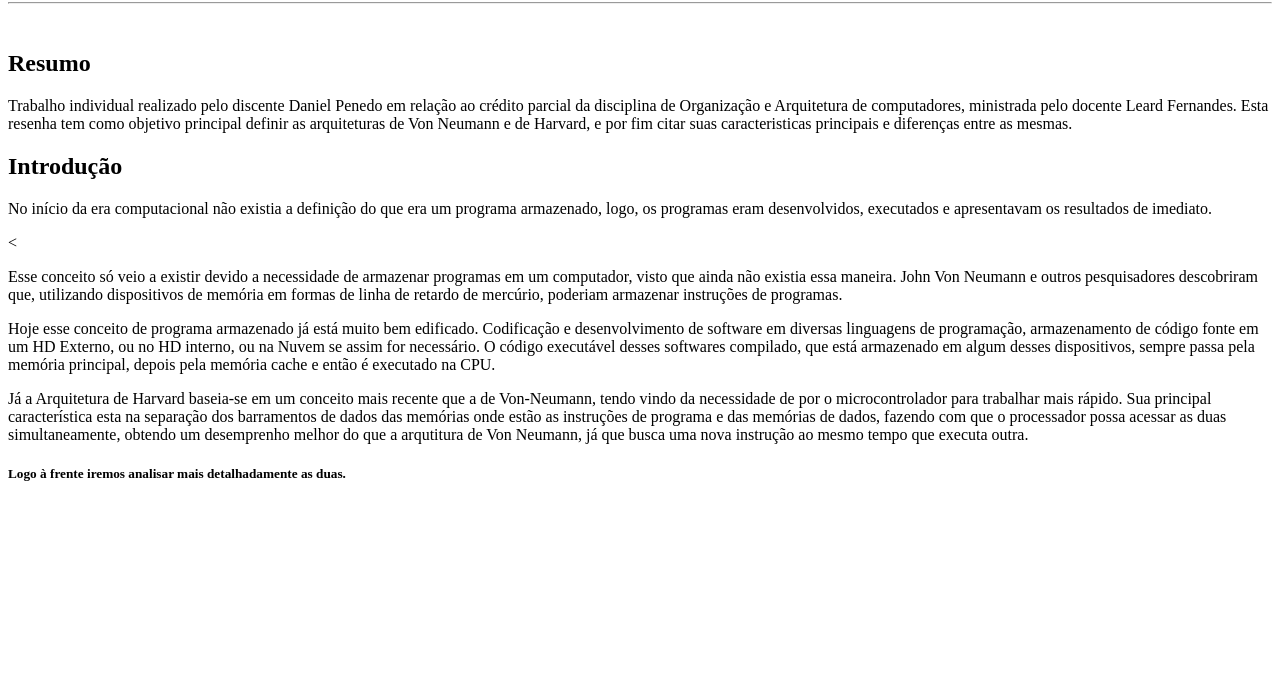
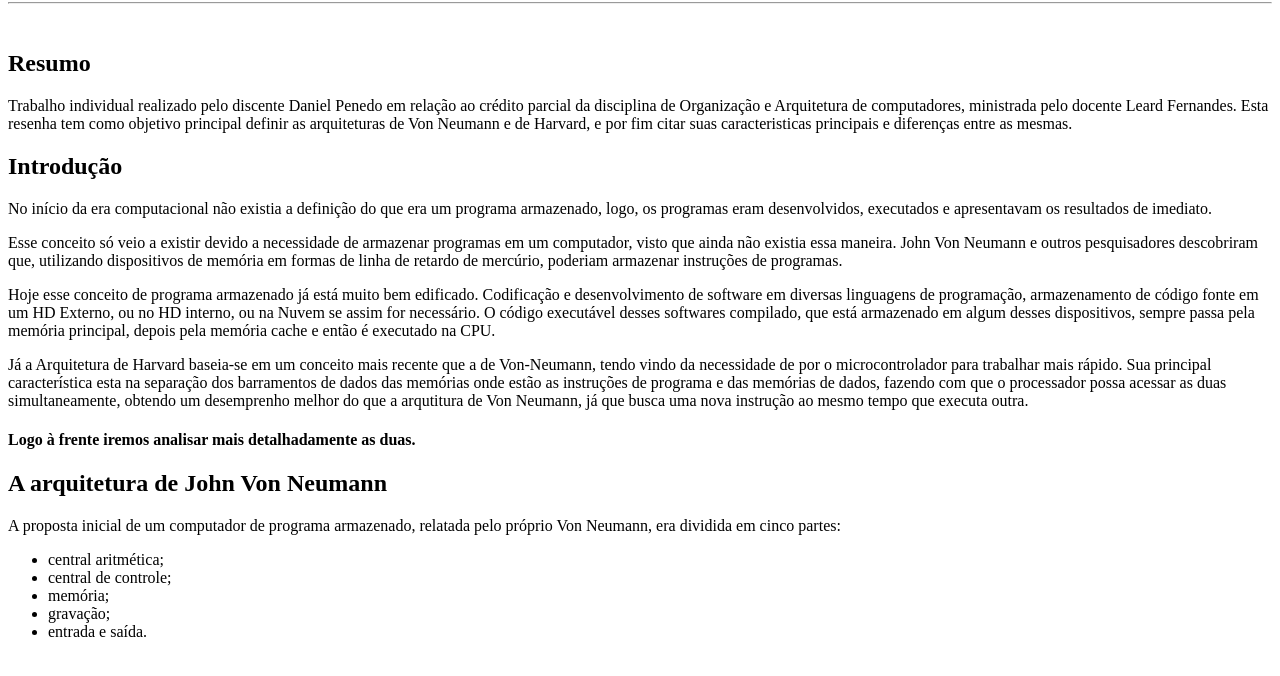
Before and after one commit to DanielPenedo/resenha_oac.github.io, a plain HTML site: page index.html in a window 1280 px wide. Shown: the part 78-754 px from the top of the page. Drawn offline with Linux system fonts and the light colour scheme.

Commit message:
Update index.html

```diff
--- a/index.html
+++ b/index.html
@@ -16,7 +16,7 @@
   <p>
     No início da era computacional não existia a definição do que era um programa armazenado,
     logo, os programas eram desenvolvidos, executados e apresentavam os resultados de imediato.
-  </p><
+  </p>
   <p>
     Esse conceito só veio a existir devido a necessidade de armazenar programas em um computador, visto que ainda não existia essa maneira.
     John Von Neumann e outros pesquisadores descobriram que, utilizando dispositivos de memória em formas de linha de retardo de mercúrio, poderiam armazenar instruções de programas.
@@ -31,7 +31,22 @@
     Sua principal característica esta na separação dos barramentos de dados das memórias onde estão as instruções de programa e das memórias de dados, fazendo com que o processador possa acessar as duas simultaneamente,
     obtendo um desemprenho melhor do que a arqutitura de Von Neumann, já que busca uma nova instrução ao mesmo tempo que executa outra.
     <br>
-  <h5>Logo à frente iremos analisar mais detalhadamente as duas.</h5>
+  <h4>Logo à frente iremos analisar mais detalhadamente as duas.</h4>
   </p>
+
+  <h2>A arquitetura de John Von Neumann</h2>
+
+  <p>
+    A proposta inicial de um computador de programa armazenado, relatada pelo próprio Von Neumann, era dividida em cinco partes:
+  </p>
+  <div>
+    <ul>
+      <li>central aritmética;</li>
+      <li>central de controle;</li>
+      <li>memória;</li>
+      <li>gravação;</li>
+      <li>entrada e saída.</li>
+    </ul>
+  </div>
 </body>
 </html>
```
